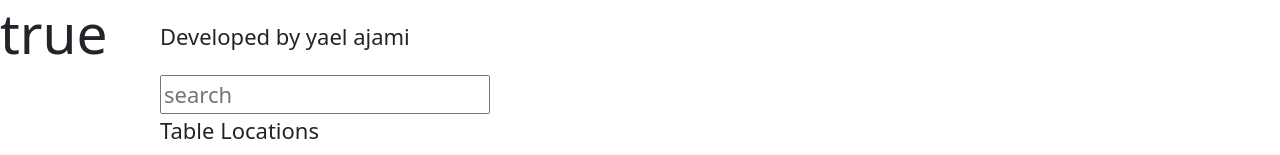
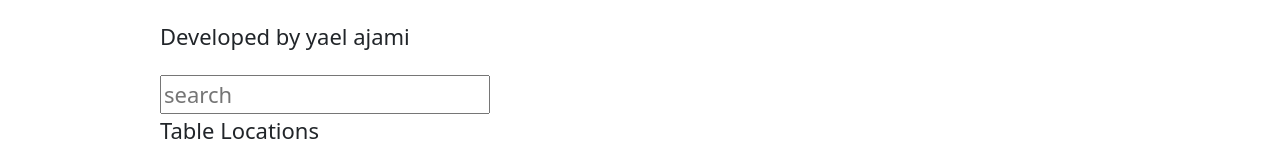
Before and after one commit to yaelajami2/--Location_two, an Angular app: page / in a window 1280 px wide. Shown: the top 155 px of the page. Built offline with nearby package versions, Linux system fonts and the light colour scheme; no server answers.

Commit message:
isLoading

```diff
--- a/src/component/index/index.component.html
+++ b/src/component/index/index.component.html
@@ -5,7 +5,6 @@
 <p>Table Locations</p>
 <div class="row justify-content-center">
   <div class="table-container col-12 col-lg-8">
-<h1>{{isLoading}}</h1>
     @if(!isLoading){
     <table class="styled-table mat-elevation-z8" mat-table [dataSource]="dataSource" matSort (matSortChange)="announceSortChange($event)">
 
```
